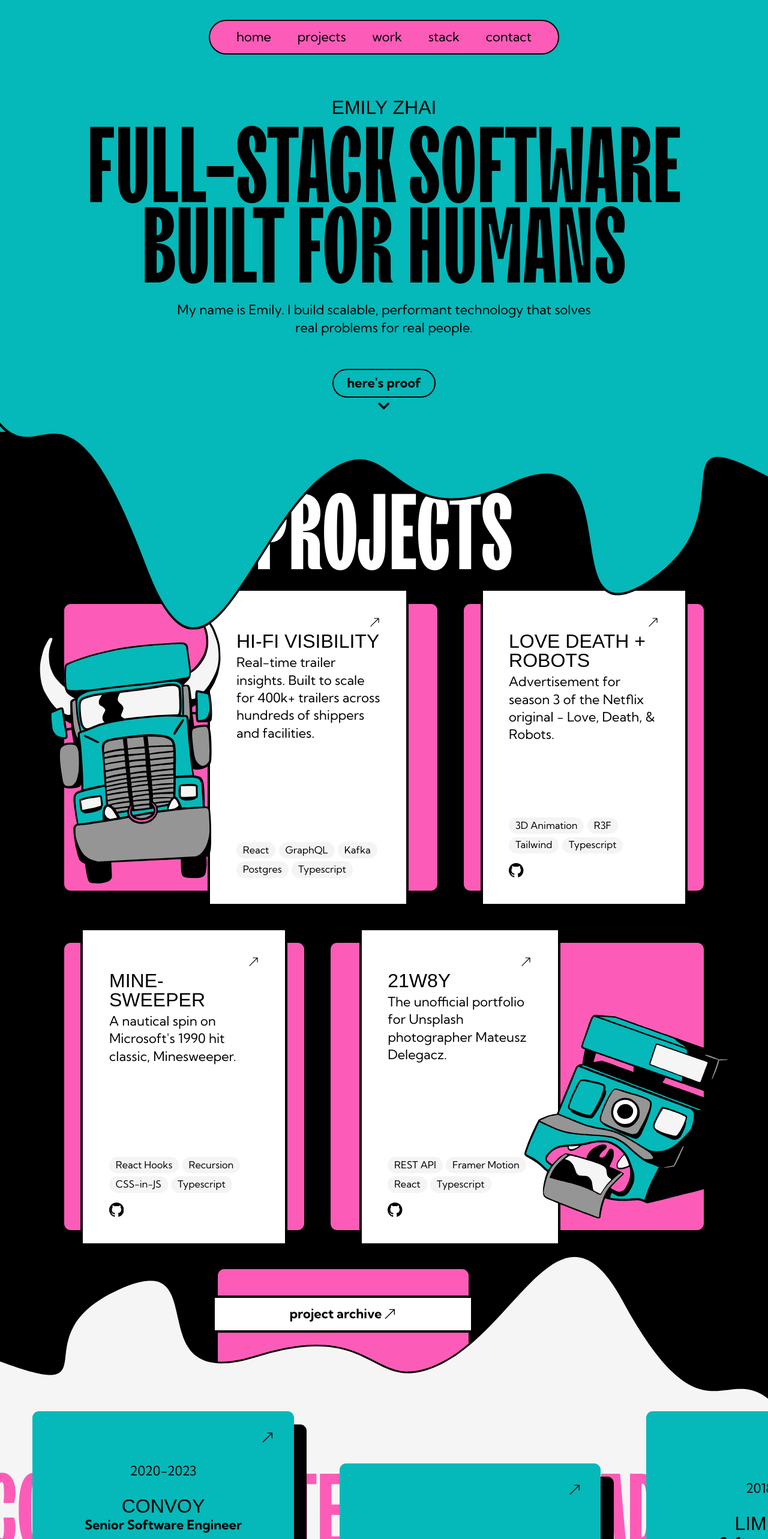
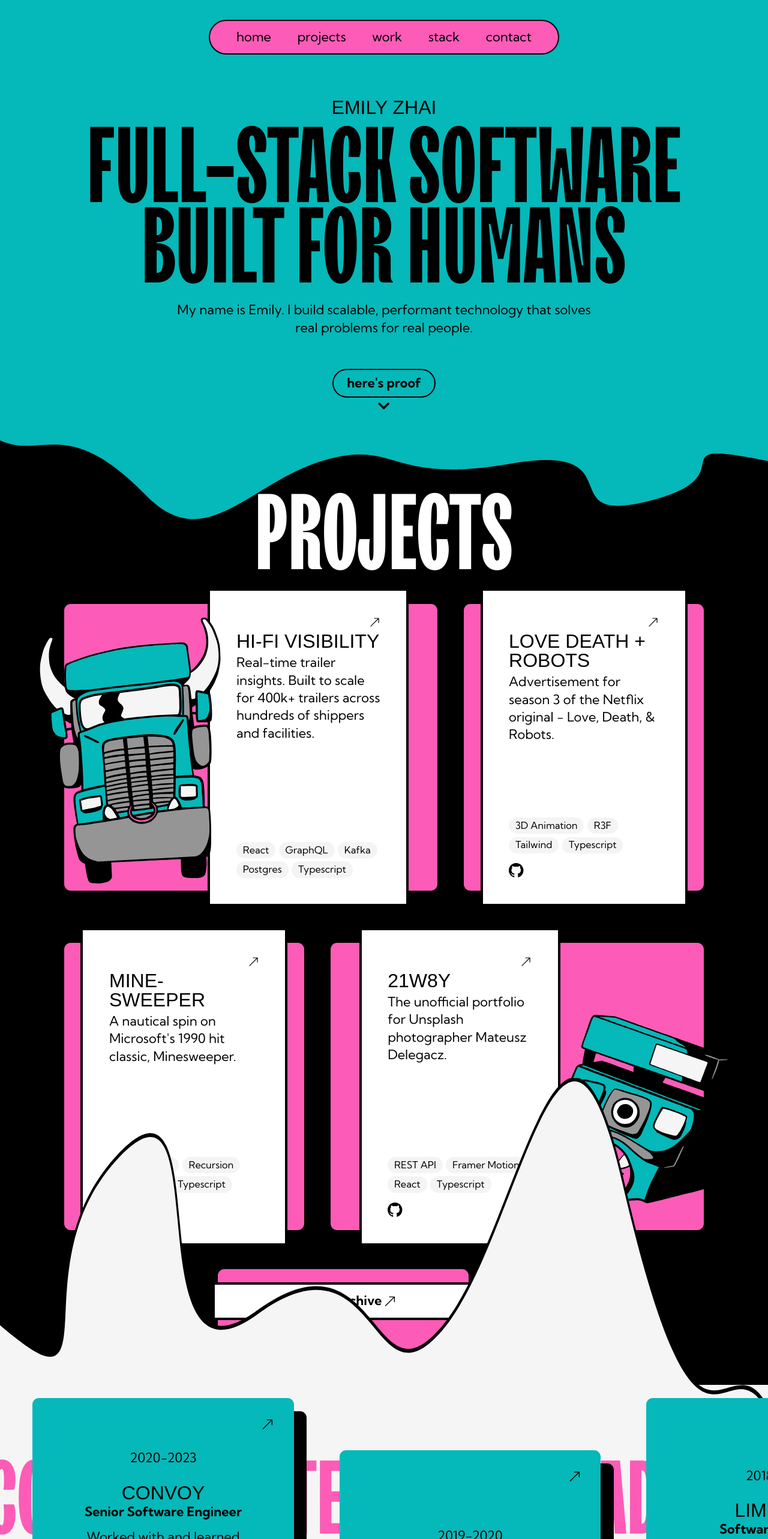
Before and after one commit to ezhai24/emilyzhai, a Next.js app: page / in a window 1280 px wide. Shown: the top 2566 px of the page at 60% size. Built offline with nearby package versions, Linux system fonts and the light colour scheme; a web font is replaced by a local one.

Commit message:
adding and fine tuning animations to all drip components

```diff
--- a/app/(sections)/Contact.tsx
+++ b/app/(sections)/Contact.tsx
@@ -2,13 +2,24 @@
 import { BsGithub, BsLinkedin, BsMedium } from "react-icons/bs";
 
 import { Drip } from "@/components/Drip";
+import { useScrollAnimation } from "@/hooks/useScrollAnimation";
+import { useViewport } from "@/hooks/useViewport";
 
 export const Contact = () => {
+  const { width } = useViewport();
+  const { scrollY } = useScrollAnimation();
+
   return (
     <section className="bg-blue relative z-10 py-14">
       <Drip
+        animate={
+          width >= 800
+            ? { scaleY: -1.2 + 2 * (scrollY - 0.8) }
+            : { scaleY: -1.75 + 5 * (scrollY - 0.8) }
+        }
+        transition={{ duration: 0 }}
         fill="rgb(var(--color-blue))"
-        className="pointer-events-none absolute -top-28 -z-10 h-auto w-screen -scale-y-100 md:-top-48"
+        className="pointer-events-none absolute -top-28 -z-10 h-auto w-screen md:-top-48"
       />
       <div className="mx-auto w-5/6">
         <h1>LET&apos;S TALK SHOP</h1>
--- a/app/(sections)/Projects/index.tsx
+++ b/app/(sections)/Projects/index.tsx
@@ -78,7 +78,7 @@
         }}
         className="mx-auto mt-8 w-5/6 hover:cursor-pointer md:ml-[28%] md:w-1/3"
       >
-        <div className="bg-pink mx-auto h-8 w-[98%] rounded-t-lg" />
+        <div className="bg-pink mx-auto h-4 w-[98%] rounded-t-lg" />
         <div className="mx-auto flex w-full items-center justify-center gap-0.5 border-y-4 bg-white py-2 font-bold">
           project archive
           <motion.div
--- a/app/(sections)/Title.tsx
+++ b/app/(sections)/Title.tsx
@@ -3,8 +3,10 @@
 
 import { Drip } from "@/components/Drip";
 import { useScrollAnimation } from "@/hooks/useScrollAnimation";
+import { useViewport } from "@/hooks/useViewport";
 
 export const Title = () => {
+  const { width } = useViewport();
   const { scrollY } = useScrollAnimation();
 
   return (
@@ -38,10 +40,15 @@
       </div>
 
       <Drip
-        initial={{ scaleY: Math.min(0.5 + 2.5 * scrollY, 1.3) }}
-        animate={{ scaleY: Math.min(0.5 + 2.5 * scrollY, 1.3) }}
+        animate={
+          width >= 800
+            ? { scaleY: Math.min(0.5 + 2.5 * scrollY, 1.3) }
+            : { scaleY: Math.min(0.75 + 5 * scrollY, 1.8) }
+        }
+        transition={{ duration: 0 }}
         fill="rgb(var(--color-blue))"
-        className="pointer-events-none absolute -bottom-28 left-0 -z-10 h-auto w-screen md:-bottom-48"
+        clipX={width >= 800 ? undefined : [25, 130]}
+        className="pointer-events-none absolute -bottom-32 left-0 -z-10 h-auto w-screen md:-bottom-48"
       />
     </section>
   );
--- a/app/(sections)/Work/index.tsx
+++ b/app/(sections)/Work/index.tsx
@@ -1,6 +1,7 @@
 import { WorkCard, WorkType } from "./WorkCard";
 
 import { Drip } from "@/components/Drip";
+import { useScrollAnimation } from "@/hooks/useScrollAnimation";
 import { useViewport } from "@/hooks/useViewport";
 
 const jobs: WorkType[] = [
@@ -65,18 +66,34 @@
 ];
 export const Work = () => {
   const { width } = useViewport();
+  const { scrollY } = useScrollAnimation();
 
   return (
     <section className="bg-gray relative z-10">
       <Drip
+        animate={
+          width >= 800
+            ? {
+                scaleX: -1,
+                scaleY: -1.05 + 3 * (scrollY - 0.35),
+              }
+            : { scaleX: -1, scaleY: Math.min(-0.1, -2 + 2.5 * scrollY) }
+        }
+        transition={{ duration: 0 }}
+        fill="rgb(var(--color-gray))"
+        clipX={width >= 800 ? undefined : [30, 120]}
+        className="pointer-events-none absolute -top-40 -z-10 h-auto w-full md:-top-48"
+      />
+      <Drip
+        animate={
+          width >= 800
+            ? { scaleY: Math.min(0.3 + 2 * (scrollY - 0.5), 0.9) }
+            : { scaleX: -1, scaleY: 0.1 + 4 * (scrollY - 0.5) }
+        }
+        transition={{ duration: 0 }}
         fill="rgb(var(--color-gray))"
         clipX={width < 800 ? [30, 120] : undefined}
-        className="pointer-events-none absolute -top-36 -z-10 h-auto w-full -scale-x-100 -scale-y-90 md:-top-48"
-      />
-      <Drip
-        fill="rgb(var(--color-gray))"
-        clipX={width < 800 ? [30, 120] : undefined}
-        className="pointer-events-none absolute -bottom-36 -z-10 h-auto w-full scale-y-90 md:-bottom-48"
+        className="pointer-events-none absolute -bottom-40 -z-10 h-auto w-full md:-bottom-48"
       />
 
       <div className="relative w-screen overflow-x-hidden">
```
